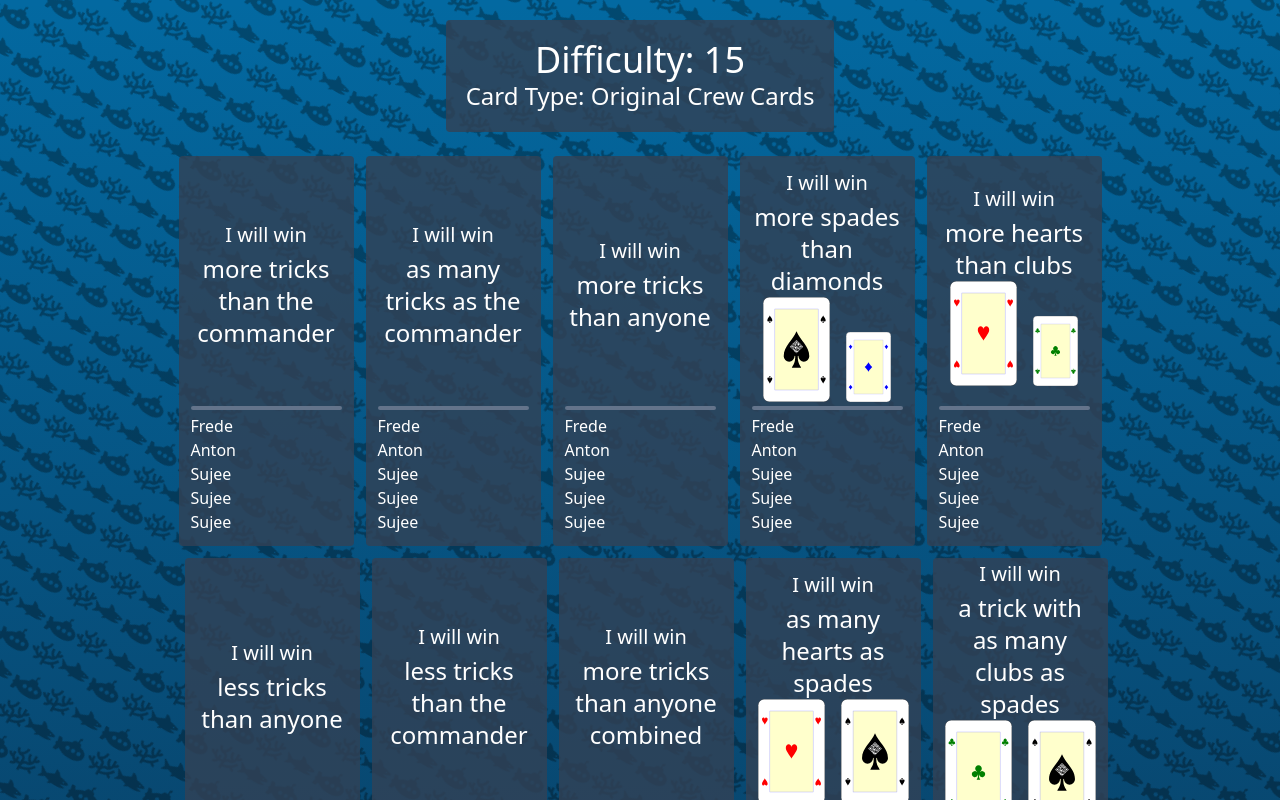
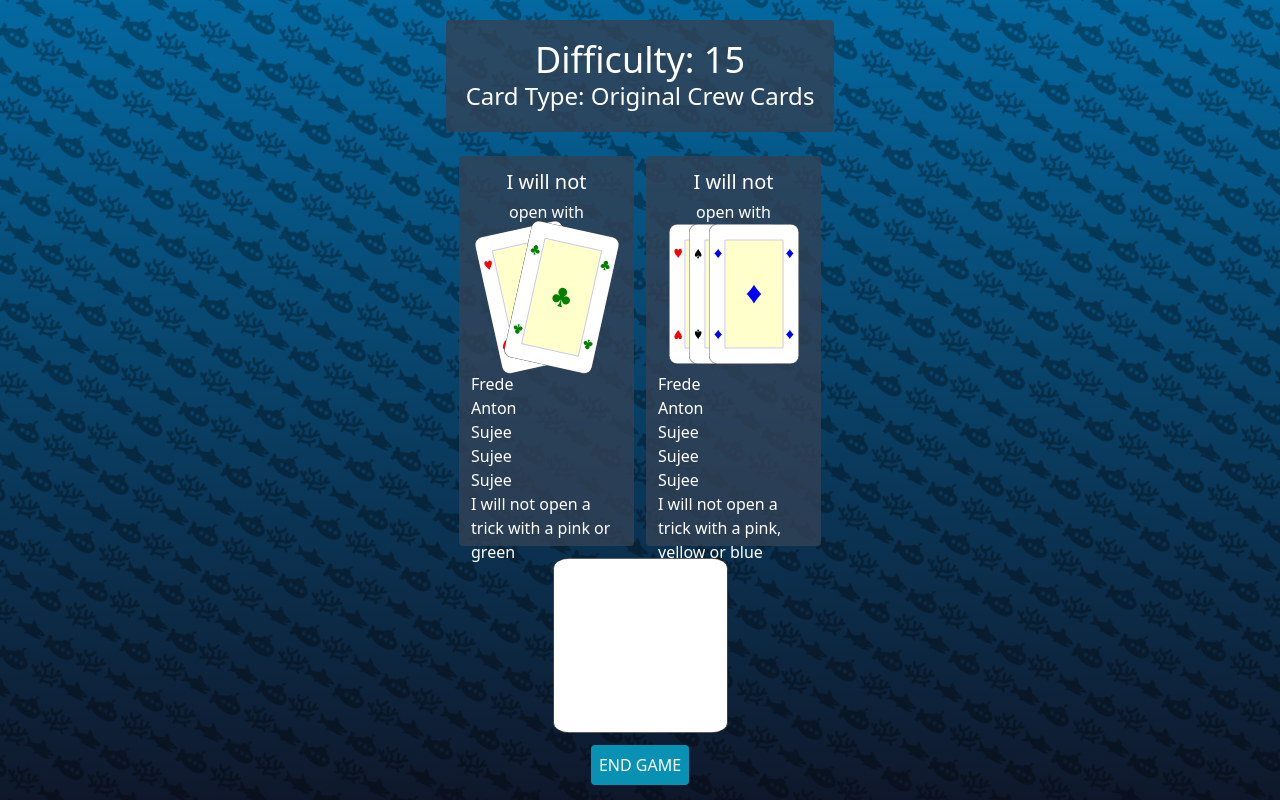
Before and after one commit to FrederikVigen/the_crew_game, a React (Create React App) app: page / in a window 1280 px wide. Shown: the top 800 px of the page. Built offline with nearby package versions, Linux system fonts and the light colour scheme.

Commit message:
Finished NotOpeningMission

```diff
--- /dev/null
+++ b/src/Components/CardTypes/NotOpeningMission.tsx
@@ -0,0 +1,22 @@
+import React from 'react'
+import { Mission } from '../Models/Mission'
+import { Stack } from '../BaseComponents/Stack'
+import CardDisplayer from '../CardDisplayer'
+
+export interface NotOpeningMissionProps {
+    mission: Mission
+
+}
+
+export default function NotOpeningMission(props: NotOpeningMissionProps) {
+    const cards = props.mission.type_specifics?.specific_cards!
+
+    return (
+        <Stack className='items-center'>
+            <span>open with</span>
+            <div>
+                <CardDisplayer cards={cards} />
+            </div>
+        </Stack>
+    )
+}
--- a/src/Components/GamePage.tsx
+++ b/src/Components/GamePage.tsx
@@ -23,8 +23,9 @@ export default function GamePage() {
       <div className='flex justify-center flex-col w-full space-y-3 md:*:mt-3 md:space-x-3 md:flex-row md:flex-wrap'>
         {
           // missions.filter(m => m.type == 'trick_winning').map(m => <MissionCard mission={m} />)
+          missions.filter(m => m.type == 'not_opening').map(m => <MissionCard mission={m} />)
           // missions.filter(m => m.type == 'even_odd').map(m => <MissionCard mission={m} />)
-          missions.filter(m => m.type == 'more_or_less').map(m => <MissionCard mission={m} />)
+          // missions.filter(m => m.type == 'more_or_less').map(m => <MissionCard mission={m} />)
           // missions.filter(m => m.type == 'all_of_one').map(m => <MissionCard mission={m} />)
           // missions.filter(m => m.type == 'specific').map(m => <MissionCard mission={m} />)
         }
--- a/src/Components/MissionCard.tsx
+++ b/src/Components/MissionCard.tsx
@@ -10,6 +10,7 @@ import SpecificMission from './CardTypes/SpecificMission'
 import TrickWinningMission from './CardTypes/TrickWinningMission'
 import EvenOdd from './CardTypes/EvenOdd'
 import MoreLess from './CardTypes/MoreLess'
+import NotOpeningMission from './CardTypes/NotOpeningMission'
 
 export interface MissionCardProps {
     mission: Mission
@@ -33,15 +34,15 @@ export default function MissionCard(props: MissionCardProps) {
         'specific': <SpecificMission mission={props.mission} />,
         'even_odd': <EvenOdd mission={props.mission}/>,
         'all_of_one': <span className='text-2xl'>All the cards in at least one of the 4 colors</span>,
-        'not_opening': <></>,
+        'not_opening': <NotOpeningMission mission={props.mission}/>,
         'using': <></>
     }
 
 
     const cardHeader = [
         'I', 'will',
-        isNot && (specific_cards.length > 1 || inRow) ? (props.mission.type == 'trick_winning' ? 'never' : 'not') : '',
-        'win',
+        isNot && (specific_cards.length > 1 || inRow || props.mission.type == 'not_opening') ? (props.mission.type == 'trick_winning' ? 'never' : 'not') : '',
+        props.mission.type == 'not_opening' ? '' : 'win',
         isNot && specific_cards.length <= 1 && !inRow ? (props.mission.type == 'trick_winning' ? 'none of' : 'no') : '',
         (isExactly && !isNot) ? ' exactly' : '',
         (specific_cards.length > 1 && !isExactly && hasDuplicates) ? ' at least' : ''
@@ -64,7 +65,7 @@ export default function MissionCard(props: MissionCardProps) {
                         </Stack> :
                         players.map((p, i) => <span key={i} className='cursor-pointer hover:underline' onClick={() => setSelectedPlayer(p)}>{p.name}</span>)
                 }
-                {/* <div>{props.mission.cardText}</div> */}
+                <div>{props.mission.cardText}</div>
             </Stack>
         </Paper>
     )
--- a/src/Data/AllMissions.ts
+++ b/src/Data/AllMissions.ts
@@ -1475,6 +1475,7 @@ export const allMissions: Mission[] = [
         ],
         "type": "not_opening",
         "type_specifics": {
+            "not_win": true,
             "specific_cards": [
                 "P",
                 "G"
@@ -1490,6 +1491,7 @@ export const allMissions: Mission[] = [
         ],
         "type": "not_opening",
         "type_specifics": {
+            "not_win": true,
             "specific_cards": [
                 "P",
                 "Y",
```
